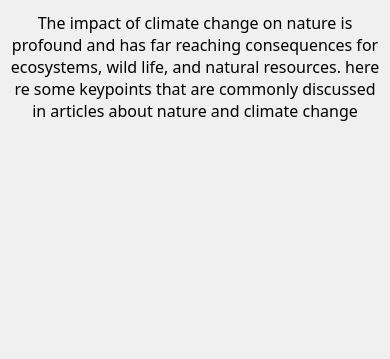
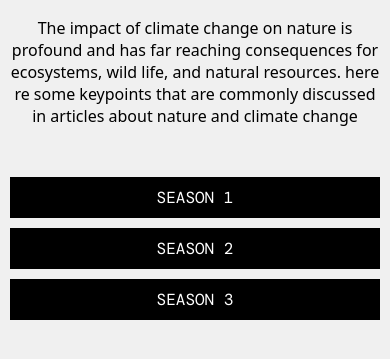
Before and after one commit to GhislainChe/group3-article-teamwork, a plain HTML site: page index.html in a window 390 px wide. Shown: the part 69-428 px from the top of the page. Drawn offline with nearby package versions, Linux system fonts and the light colour scheme; a web font is replaced by a local one.

Commit message:
added the buttons and made it responsive

```diff
--- a/index.html
+++ b/index.html
@@ -14,6 +14,22 @@
         <div class="header">
             <h1>articles</h1>
             <p>The impact of climate change on nature is profound and has far reaching consequences for ecosystems, wild life, and natural resources. here re some keypoints that are commonly discussed in articles about nature and climate change</p>
+            <div class="buttons">
+                <button id="season1">Season 1</button>
+                <button id="season2">Season 2</button>
+                <button id="season3">Season 3</button>
+            </div>
+        </div>
+        <div class="info-article">
+            <div class="loise">
+
+            </div>
+            <div class="ghislain">
+
+            </div>
+            <div class="valerie">
+
+            </div>
         </div>
     </div>
 </body>
--- a/style.css
+++ b/style.css
@@ -22,7 +22,7 @@ body{
     padding: 20px 10px;
     display: flex;
     flex-direction: column;
-    gap: 15px;
+    gap: 20px;
 }
 
 .container .header h1{
@@ -40,3 +40,37 @@ body{
     text-align: center;
     font-weight: 500;
 }
+
+.container .header .buttons{
+    width: 100%;
+    display: flex;
+    align-items: center;
+    justify-content: center;
+    gap: 10px;
+    padding: 30px 0;
+}
+
+.container .header .buttons button{
+    width: 100%;
+    padding: 10px 0;
+    background-color: black;
+    color: #fff;
+    font-size: 1em;
+    text-transform: uppercase;
+    font-family: "DM Mono", monospace;
+    border: none;
+    cursor: pointer;
+    transition: transform 0.3s ease, background-color 0.3s ease;
+}
+
+.container .header .buttons button:hover{
+    transform: scale(1.02);
+    background-color: #000000e7;
+}
+
+@media (max-width: 500px) {
+    .container .header .buttons{
+        display: flex;
+        flex-direction: column;
+    }
+}
```
